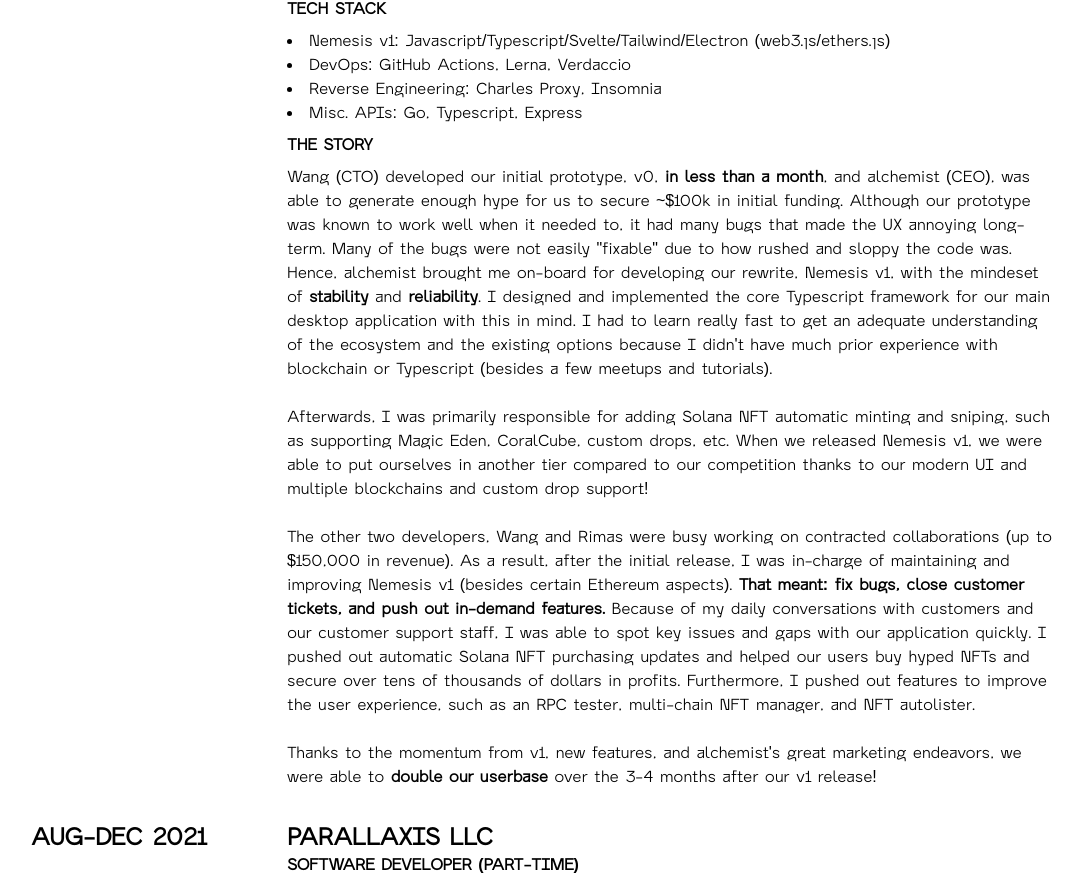
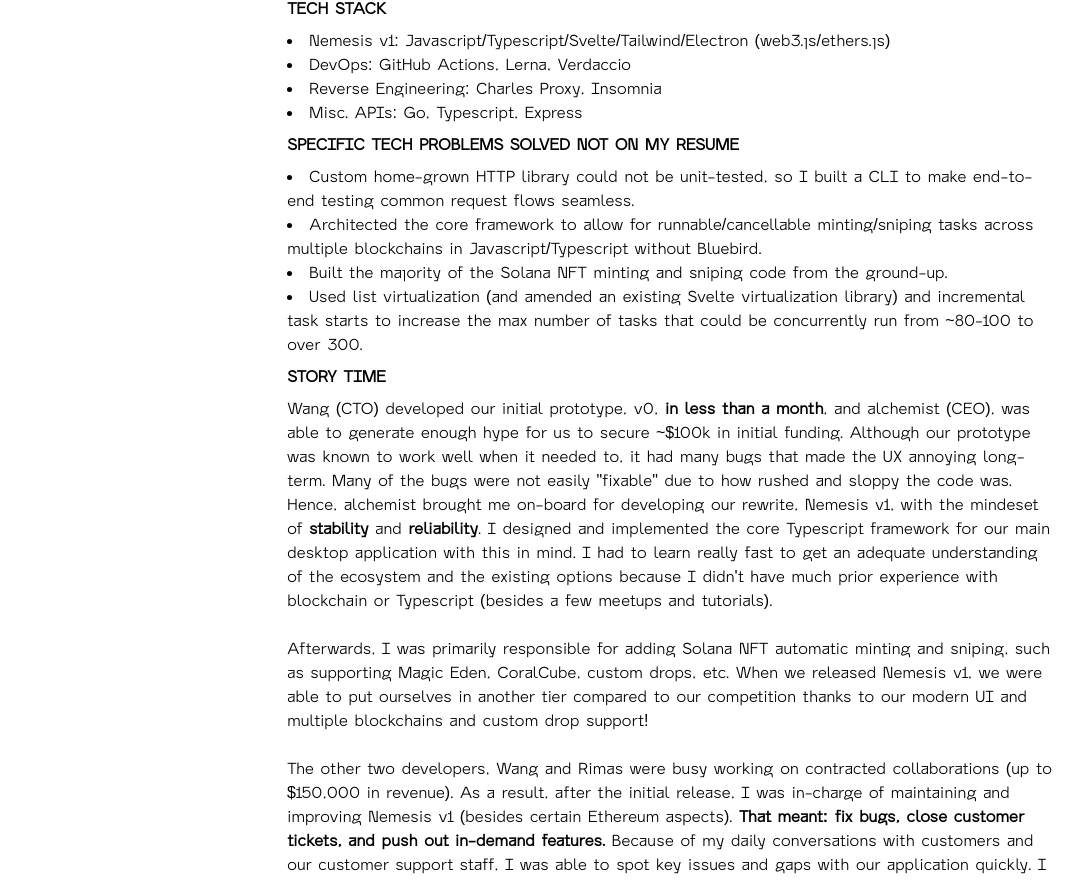
Before and after one commit to jchen42703/jchen42703.github.io, a React (Create React App) app in the folder v2/: page / in a window 1280 px wide. Shown: the part 1455-2335 px from the top of the page, without its empty margins (97-1180 px from the left). Built offline with nearby package versions, Linux system fonts and the light colour scheme.

Commit message:
Added Specific Tech Problems Solved Not On My Resume to Nemesis exp

```diff
--- a/v2/src/home/work/nemesis.tsx
+++ b/v2/src/home/work/nemesis.tsx
@@ -93,8 +93,38 @@ function NemesisExperience() {
 					<li>Reverse Engineering: Charles Proxy, Insomnia</li>
 					<li>Misc. APIs: Go, Typescript, Express</li>
 				</ul>
+
 				<UppercasedText
-					text={"The Story"}
+					text={"Specific Tech Problems Solved Not On My Resume"}
+					bold={true}
+					classes={"text-1xl inline-block mt-2"}
+				></UppercasedText>
+				<br />
+				<ul className="list-items mt-2">
+					<li>
+						Custom home-grown HTTP library could not be unit-tested,
+						so I built a CLI to make end-to-end testing common
+						request flows seamless.
+					</li>
+					<li>
+						Architected the core framework to allow for
+						runnable/cancellable minting/sniping tasks across
+						multiple blockchains in Javascript/Typescript without
+						Bluebird.
+					</li>
+					<li>
+						Built the majority of the Solana NFT minting and sniping
+						code from the ground-up.
+					</li>
+					<li>
+						Used list virtualization (and amended an existing Svelte
+						virtualization library) and incremental task starts to
+						increase the max number of tasks that could be
+						concurrently run from ~80-100 to over 300.
+					</li>
+				</ul>
+				<UppercasedText
+					text={"Story Time"}
 					bold={true}
 					classes={"text-1xl inline-block mt-2"}
 				></UppercasedText>
```
